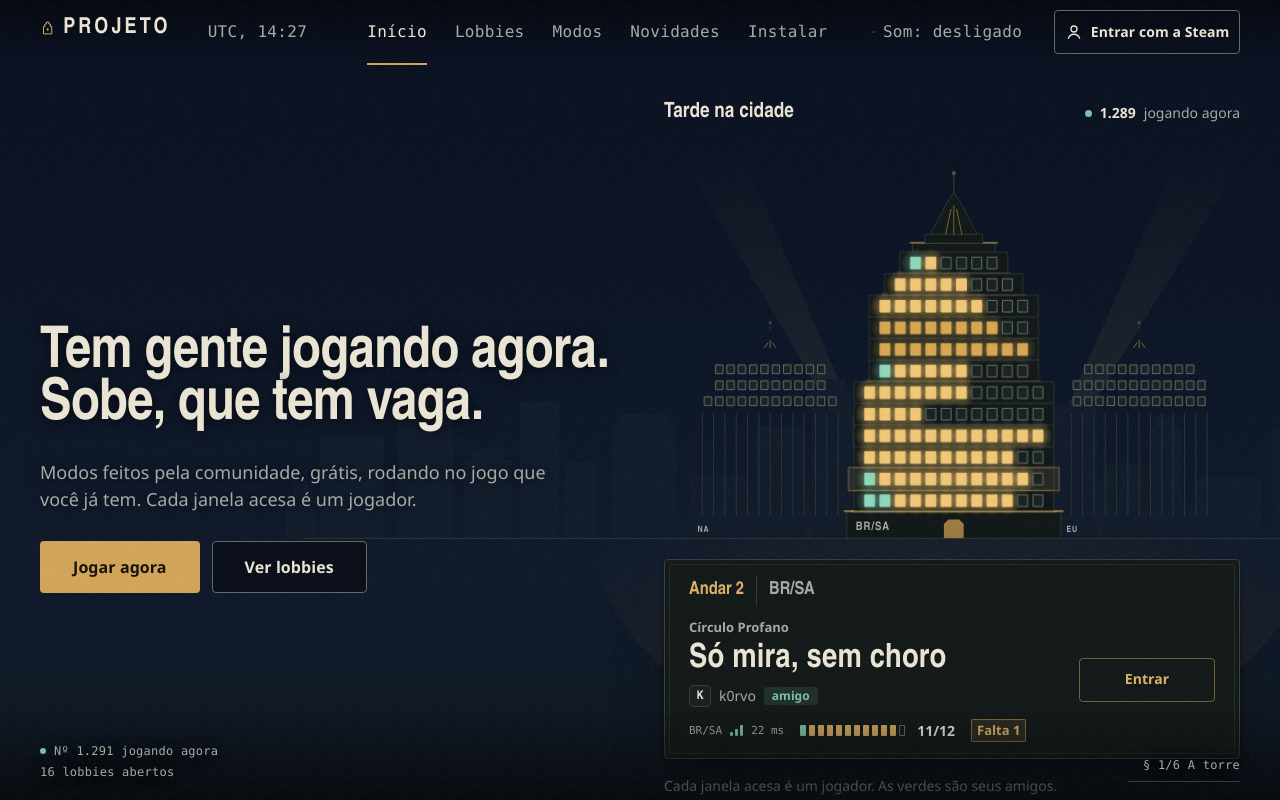
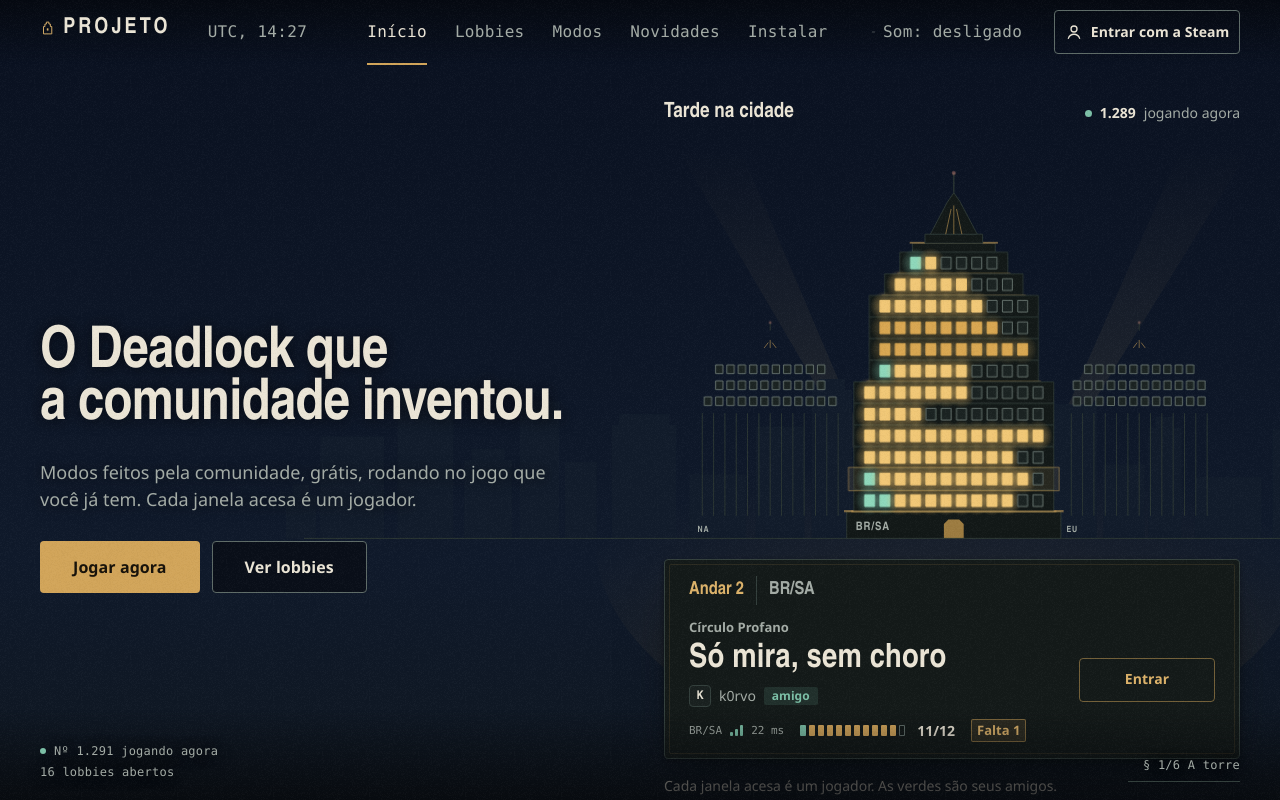
Before and after one commit to axiumhq/jukejoint, a React (Vite) app in the folder web/: page / in a window 1280 px wide. Shown: the top 800 px of the page. Built offline with nearby package versions, Linux system fonts and the light colour scheme; a web font is replaced by a local one.

Commit message:
web: novo título da home ("O Deadlock que a comunidade inventou.")
O anterior ("Tem gente jogando agora. Sobe, que tem vaga.") foi recusado.

Co-Authored-By: Claude Opus 5.5 <noreply@anthropic.com>

```diff
--- a/web/src/i18n/pt-BR.ts
+++ b/web/src/i18n/pt-BR.ts
@@ -99,7 +99,7 @@ export const ptBR = {
   },
   /** Home v4, "A Torre". Título em 2 linhas, apoio com até 20 palavras (brief v4, regra 4). */
   home: {
-    titleLines: ['Tem gente jogando agora.', 'Sobe, que tem vaga.'],
+    titleLines: ['O Deadlock que', 'a comunidade inventou.'],
     lead: 'Modos feitos pela comunidade, grátis, rodando no jogo que você já tem. Cada janela acesa é um jogador.',
     play: 'Jogar agora',
     seeLobbies: 'Ver lobbies',
```
